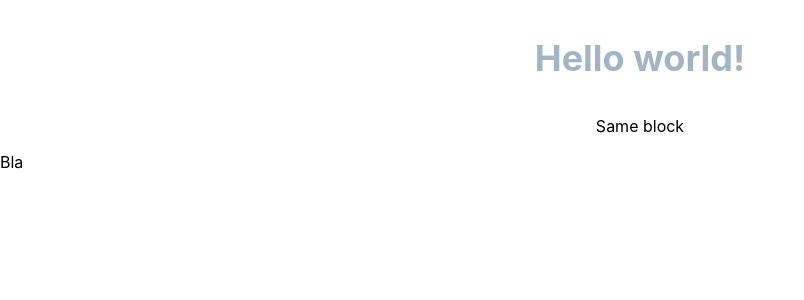
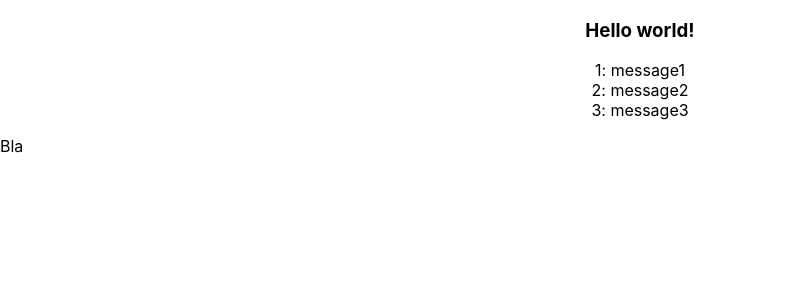
Before and after one commit to examlpe4dranik/reactjs-sandbox, a React (Create React App) app: page / in a window 1280 px wide. Shown: the top 300 px of the page, without its empty margins (0-804 px from the left). Built offline with nearby package versions, Linux system fonts and the light colour scheme.

Commit message:
Parameters passing

```diff
--- a/src/App.js
+++ b/src/App.js
@@ -7,8 +7,10 @@ function App() {
 
   return (
     <div className="App" style={divStyle}>
-      <h3 style={{fontSize: '36px', 'color': '#a3b5c2'}}>Hello world!</h3>
-        <SameBlock/>
+      <h3>Hello world!</h3>
+        <SameBlock number={1} message={'message1'}/>
+        <SameBlock number={2} message={'message2'}/>
+        <SameBlock number={3} message={'message3'}/>
     </div>
   );
 }
--- a/src/SameBlock/SameBlock.js
+++ b/src/SameBlock/SameBlock.js
@@ -1,5 +1,5 @@
 import React from 'react';
 
-export default () => (
-    <div>Same block</div>
+export default (props) => (
+    <div>{props.number}: {props.message}</div>
 );
```
